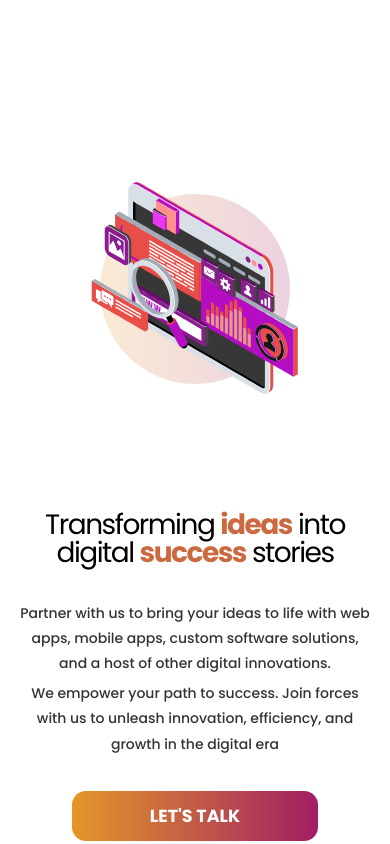
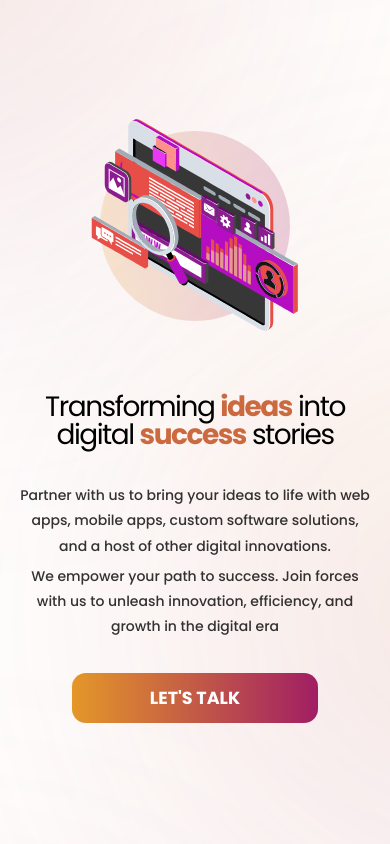
Before and after one commit to jkrmarmol/Kuma-Technologies, a React (Vite) app: page / in a window 390 px wide. Shown: the top 844 px of the page. Built offline with nearby package versions, Linux system fonts and the light colour scheme.

Commit message:
fixed bubbles effect

```diff
--- a/src/App.tsx
+++ b/src/App.tsx
@@ -1,4 +1,4 @@
-// import Circle from "./components/Circle"
+import Circle from "./components/Circle"
 import Header from "./components/Header"
 import Home from "./components/Home"
 import Responsibilities from "./components/Responsibilities"
@@ -13,7 +13,7 @@ function App() {
     <>
 
       <div className="container">
-        {/* <Circle /> */}
+        <Circle />
         <Header />
         <Home />
         <Responsibilities />
--- a/src/assets/styles/helpers/_mixins.scss
+++ b/src/assets/styles/helpers/_mixins.scss
@@ -2,8 +2,8 @@
   border-radius: 50%;
   background: linear-gradient(183deg, rgba(228, 151, 41, 0.15) 0%, rgba(161, 30, 100, 0.15) 100%);
   filter: blur(150px);
-  height: 742px;
-  width: 742px;
+  height: 46.375rem;
+  width: 46.375rem;
   position: absolute;
   z-index: -12;
 }
--- a/src/assets/styles/main.scss
+++ b/src/assets/styles/main.scss
@@ -11,19 +11,12 @@
   font-family: $primary-font-family;
 }
 
-html {
-  // overflow-x: hidden;
-  // position: relative;
-}
+body {
+  background-color: #ffffff;
 
-body {
   .circle-elements {
-    overflow-x: hidden;
-    position: relative;
-
     .circle {
       @include circle();
-      border: 1px solid red;
       left: -400px;
       top: -400px;
     }
@@ -64,21 +57,24 @@ body {
       top: 3800px;
     }
   }
-  background-color: #ffffff;
+
 }
 
 .container {
+  overflow-x:hidden;
+  overflow-y: hidden;
+  position: relative;
   display: grid;
   grid-template-columns: 1fr 1fr;
-  grid-template-rows: 12vh minmax(100vh, max-content) minmax(30vh, max-content) minmax(100vh, max-content) 1fr minmax(100vh, max-content);
+  grid-template-rows: 12vh minmax(100vh, max-content) minmax(30vh, max-content) minmax(100vh, max-content) minmax(100vh, max-content) minmax(100vh, max-content);
 
   .headers {
     position: fixed;
-    display: block;
+    // display: block;
     left: 0;
     right: 0;
-    grid-column: 1 / span 2;
-    grid-row: 1 / span 1;
+    // grid-column: 1 / span 2;
+    // grid-row: 1 / span 1;
     background-color: #fff;
     z-index: 100;
     border-bottom: 2px solid #00000014;
@@ -884,9 +880,11 @@ body {
 
     .home {
       width: 90%;
-      justify-content: center;
+      align-self: start;
       flex-direction: row-reverse;
       flex-wrap: wrap-reverse;
+      gap: 0px;
+      margin: 0px;
 
       .intro-text {
         flex-basis: 100%;
@@ -894,7 +892,7 @@ body {
         display: flex;
         flex-direction: column;
         align-items: center;
-        margin-top: -70px;
+        margin: 0px;
 
         .main-content {
           p {
@@ -930,6 +928,8 @@ body {
       }
 
       .intro-image {
+        flex-basis: 100%;
+        margin: 0px;
         .circle {
           width: 190px;
           height: 190px;
```
